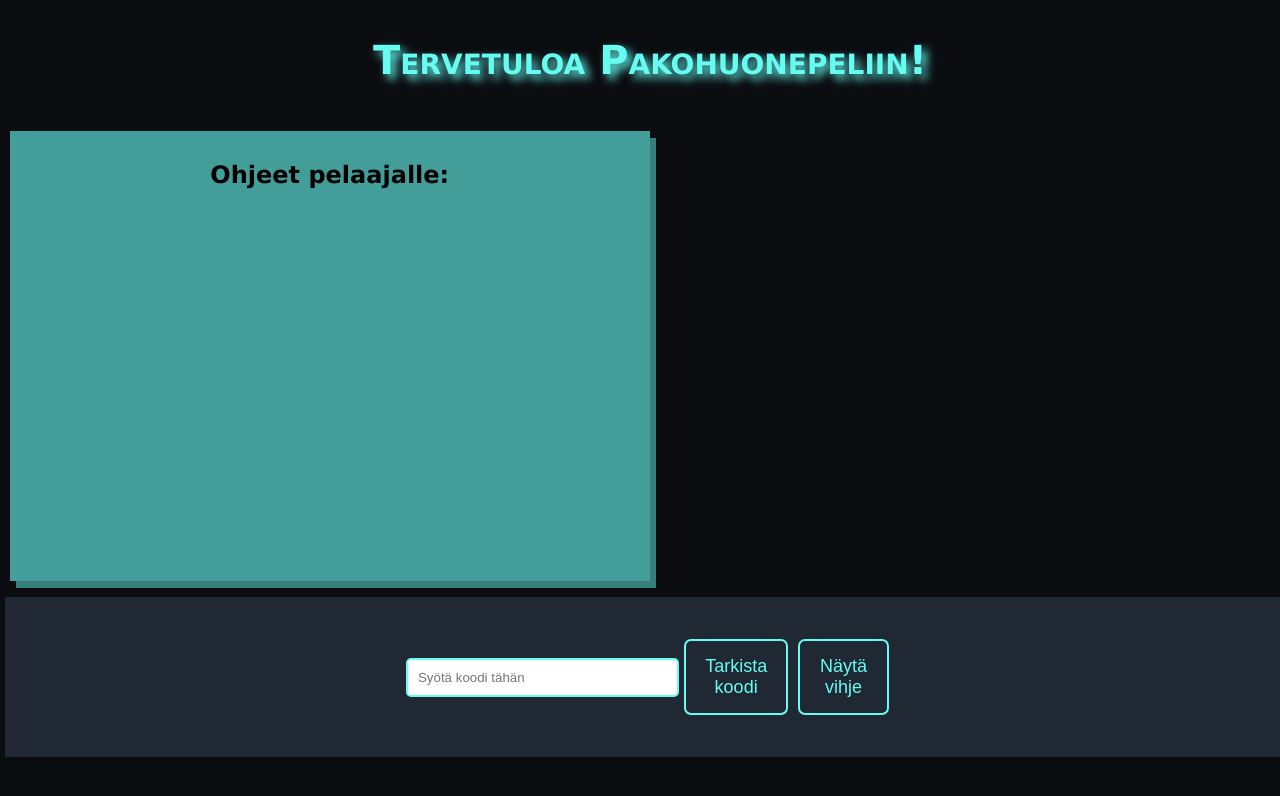
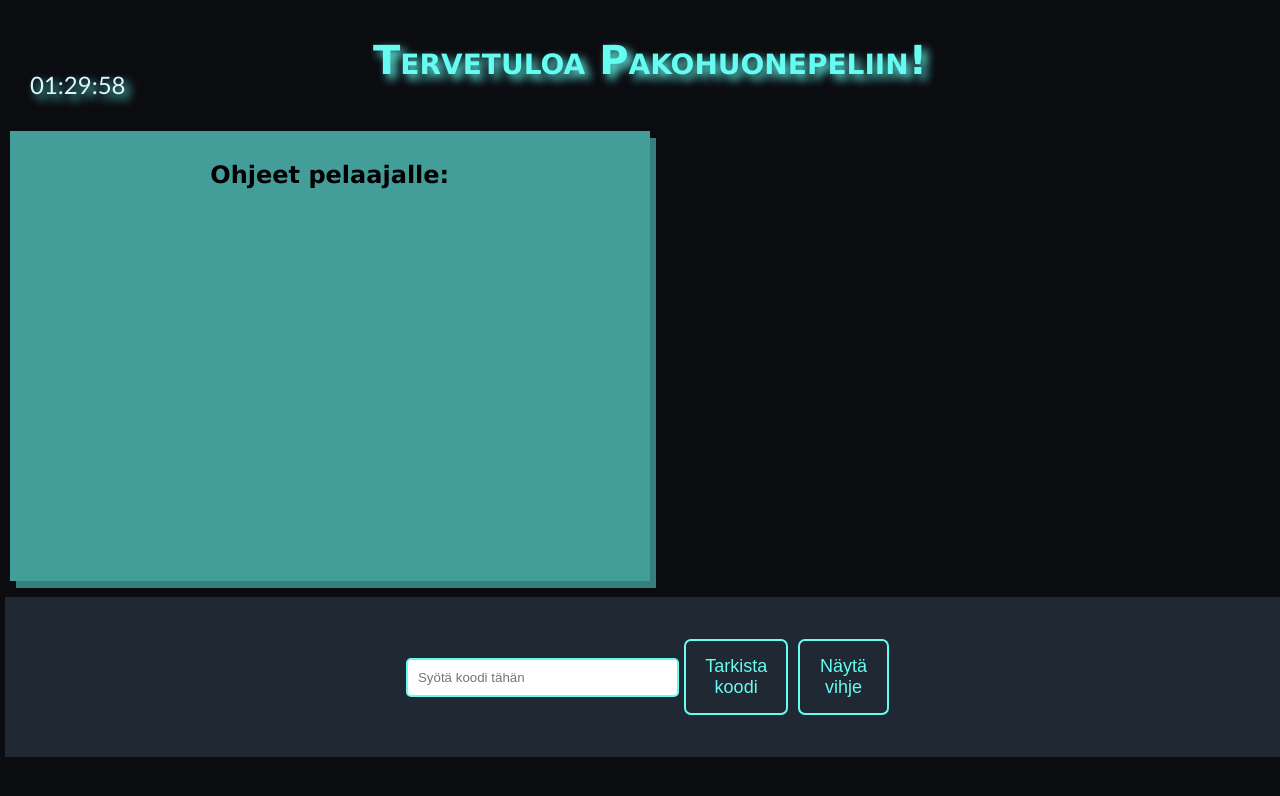
Before and after one commit to thaisonvo/PAKOHUONEPELI, a website: page public/maingamepage.html in a window 1280 px wide. Both pictures are taken after a click on the button "Aloita peli". Drawn offline with Linux system fonts and the light colour scheme; no server answers.

Commit message:
Added countdown timer
+ Lisätty peli-ajastin headeriin
+ CSS style ajastimelle

```diff
--- a/public/maingamepage.html
+++ b/public/maingamepage.html
@@ -9,7 +9,11 @@
 <body>
     <div class="wrapper">
         <header class="header">
+            <div class="timerContainer">
+                <div id="timerDisplay" >01:30:00</div>
+            </div>
             <h1 id="gameTitle">Tervetuloa Pakohuonepeliin!</h1>
+            <div class="spacer"></div>
         </header>
         <div class="instructions">
             <h2>Ohjeet pelaajalle:</h2>
@@ -80,6 +84,10 @@
                 startGameButton.style.display = "none";
                 buttonsDiv.style.display = "flex";
                 fetchEscapeRoomData();
+                //Ajastimen asetukset ja käynnistys, kun peli aloitetaan
+                var timerDuration = 60 * 90; //1h 30min
+                var display = document.getElementById('timerDisplay');
+                startTimer(timerDuration, display);
             });
 
             // Näyttää vihjeen
@@ -172,6 +180,41 @@
                     hintsVisualContainer.appendChild(hintVisual);
                 }
             }
+
+            //Ajastimen logiikka tässä
+            function startTimer(duration, display) {
+                var start = Date.now(),
+                    diff,
+                    hours,
+                    minutes,
+                    seconds;
+                function timer() {
+                    //Lasketaan jäljellä oleva aika
+                    diff = duration - (((Date.now() - start) / 1000) | 0);
+
+                    hours = ((diff / 3600) | 0);
+                    minutes = ((diff % 3600) / 60) | 0;
+                    seconds = (diff % 60) | 0;
+
+                    hours = hours < 10 ? "0" + hours : hours;
+                    minutes = minutes < 10 ? "0" + minutes : minutes;
+                    seconds = seconds < 10 ? "0" + seconds : seconds;
+
+                    display.textContent = hours + ":" + minutes + ":" + seconds;
+
+                    if (diff <=0) {
+                        //Kun aika loppuu...
+                        clearInterval(timerInterval);
+                        display.textContent = "Aika on nyt päättynyt!";
+                        //Määritetään tähän mitä tapahtuu pelissä, kun aika on loppunut
+                    }
+
+                };
+
+                //Päivitetään ajastinta joka sekunnilla
+                timer();
+                var timerInterval = setInterval(timer, 1000);
+            }
         });
     </script>
 
--- a/public/stylesheet_main.css
+++ b/public/stylesheet_main.css
@@ -7,12 +7,18 @@ body {
 }
 
 .header {
+    display: flex;
+    justify-content: space-between;
+    align-items: center;
     background-color: #0b0c10;
     height: 100px;
     grid-column: span 2; /* Make the header span across both columns */
 }
 
-h1 {
+#gameTitle {
+    text-align: center;
+    flex: 1;
+    margin: 0;
     font-family: Verdana, Geneva, Tahoma, sans-serif;
     font-variant: small-caps;
     text-shadow: 5px 5px 10px #66fcf1;
@@ -120,6 +126,24 @@ button {
     display: inline-block;
 }
 
+.timerContainer, .spacer {
+    flex-basis: 100px;
+    display: flex;
+    justify-content: center;
+}
+
+#timerDisplay {
+    font-family: 'Trebuchet MS', 'Lucida Sans Unicode', 'Lucida Grande', 'Lucida Sans', Arial, sans-serif;
+    color: #daf6ff;
+    font-size: 24px;
+    text-shadow: 5px 5px 10px #66fcf1;
+    padding: 10px;
+    border: 5px;
+    display: inline-block;
+    position: absolute;
+    left: 20px;
+}
+
 .modal {
     display: none; /* Piilotettu oletuksena */
     position: fixed; /* Pysyy paikallaan sivun vierityksen aikana */
```
